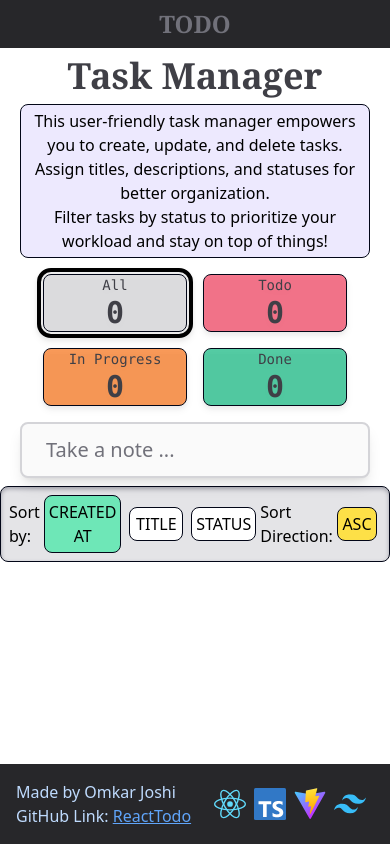
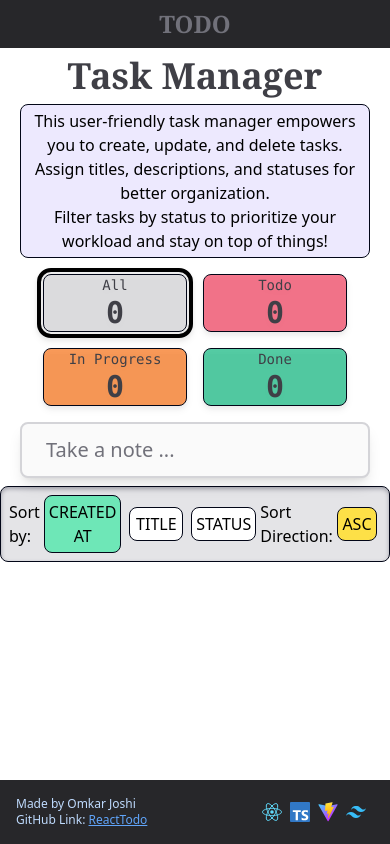
Before and after one commit to Omkar02/ReactTodo, a React (Vite) app: page / in a window 390 px wide. Built offline with nearby package versions, Linux system fonts and the light colour scheme.

Commit message:
updeted the font-size and logo size to suit mobile screen

```diff
--- a/src/client/components/footer.tsx
+++ b/src/client/components/footer.tsx
@@ -13,7 +13,7 @@ const technologies: Technology[] = [
 export default function Footer() {
     return (
         <footer
-            className="m-0 w-full bg-zinc-800
+            className="m-0 w-full bg-zinc-800 text-xs md:text-base
             text-white text-center p-4 flex items-center justify-between"
         >
             <div className="text-left text-blue-200">
@@ -35,7 +35,7 @@ export default function Footer() {
                         key={tech.name}
                         src={tech.logoSrc}
                         alt={tech.name}
-                        className="w-8 h-8 mr-2"
+                        className="w-5 h-5 lg:w-8 lg:h-8 mr-2"
                     />
                 ))}
             </div>
```
